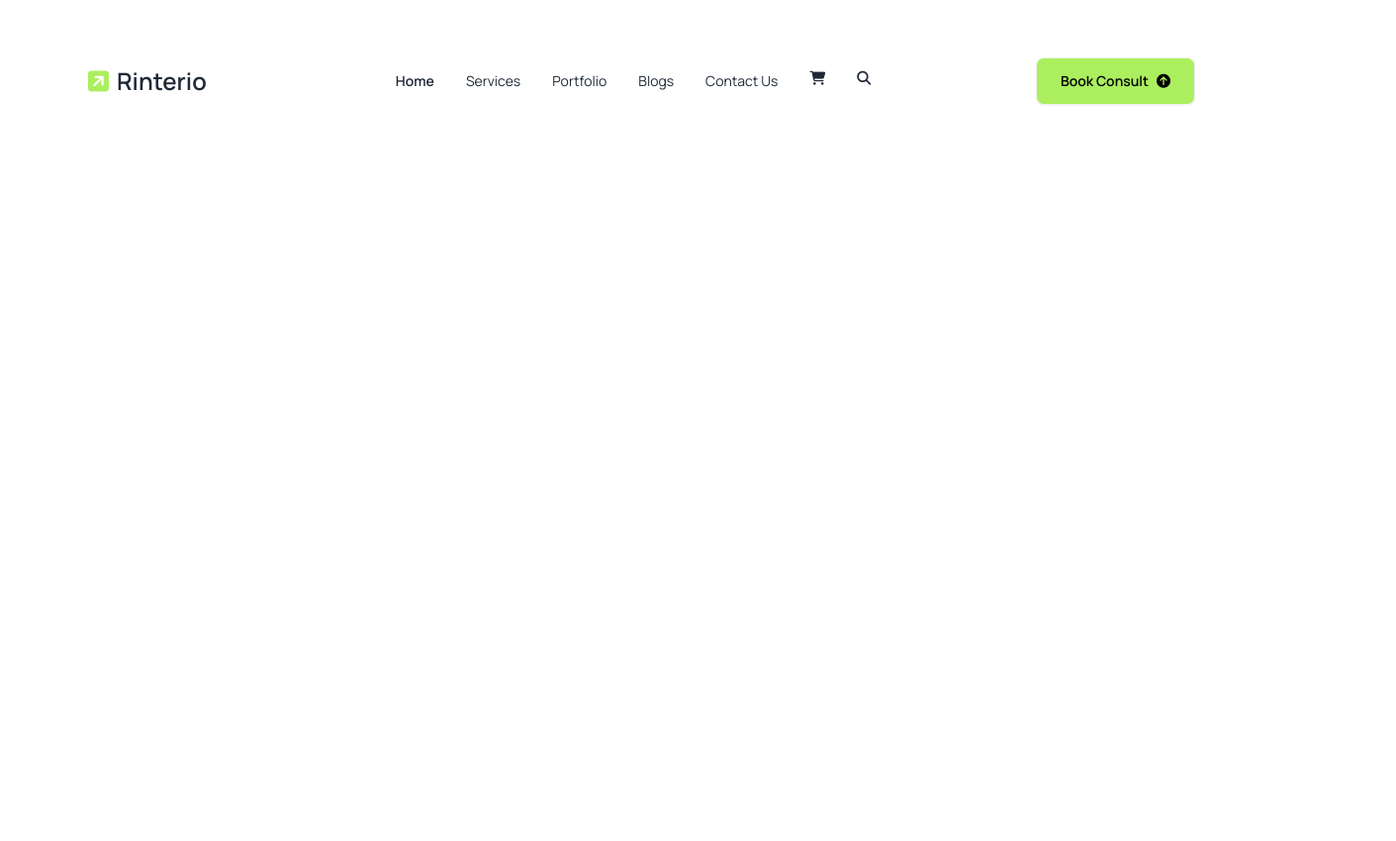
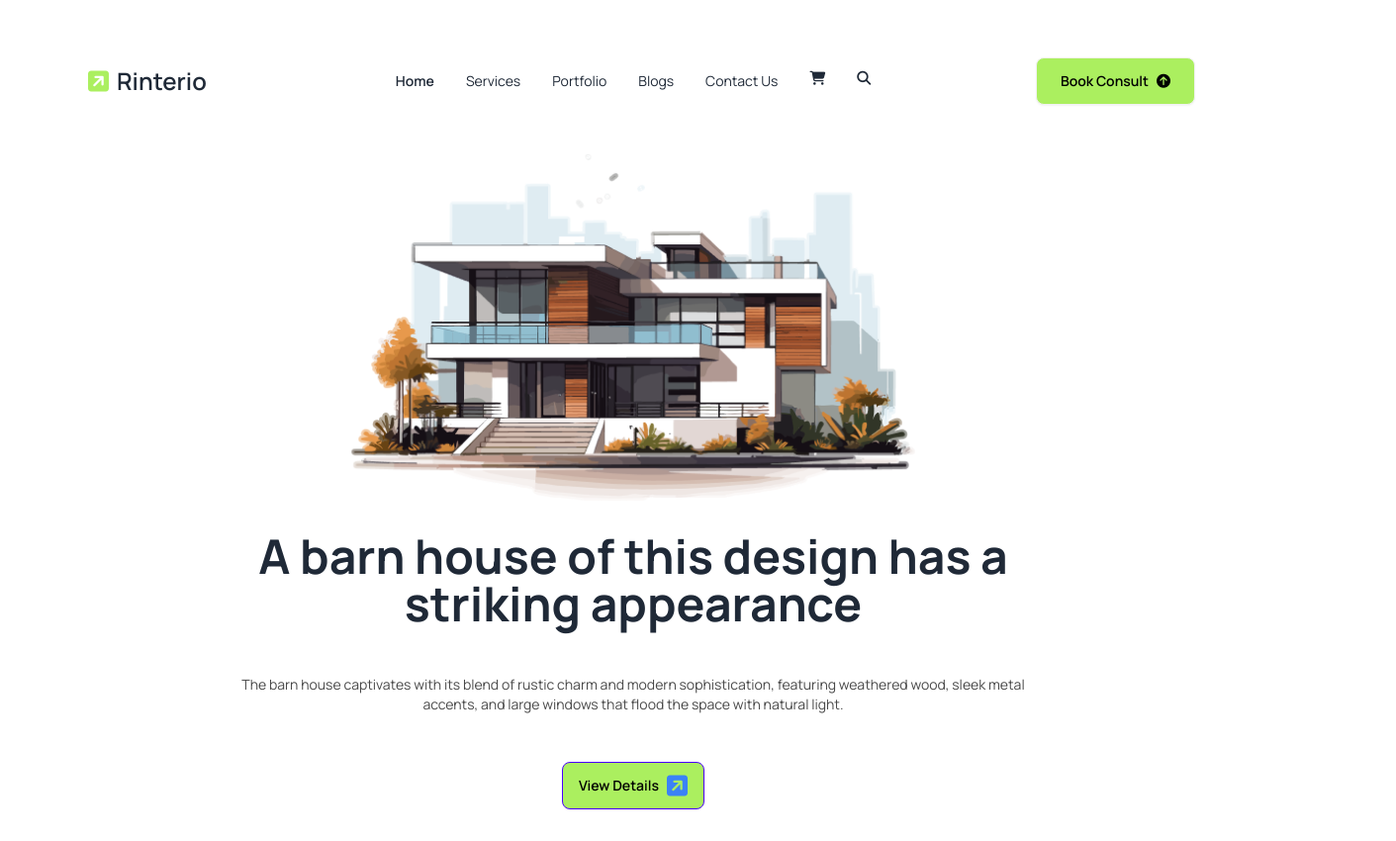
Before and after one commit to SADMAN-SADID-052/B10-A-3, a plain HTML site: page index.html in a window 1280 px wide. Shown: the whole page at 99% size, 1411 px wide, since content can reach past the window. Before the commit the page ends 800 px from the top, so only its background shows below. Drawn offline with nearby package versions, Linux system fonts and the light colour scheme.

Commit message:
bannar section design

```diff
--- a/index.html
+++ b/index.html
@@ -60,26 +60,6 @@
           <div class="navbar bg-base-100">
             <div class="navbar-start">
 
-              <a class="btn btn-ghost text-2xl font-semibold"> <i class="fa-solid fa-square-arrow-up-right text-[#ABEF5F]"></i>Rinterio</a>
-            </div>
-            <div class="navbar-center hidden lg:flex">
-              <ul class="menu menu-horizontal px-1">
-                <li class="font-semibold"><a>Home</a></li>
-                <li><a>Services</a></li>
-                <li><a>Portfolio</a></li>
-                <li><a>Blogs</a></li>
-                <li><a>Contact Us</a></li>
-                <li><i class="fa-solid fa-cart-shopping "></i></li>
-                <li> <i class="fa-solid fa-magnifying-glass"></i></li>
-
-                </ul>
-            </div>
-
-
-            <div class="navbar-end ">
-              <a class="btn bg-[#ABEF5F] px-6 text-black">Book Consult <i class="fa-solid fa-circle-arrow-up"></i></a>
-            </div>
-
               <div class="dropdown">
                 <div tabindex="0" role="button" class="btn btn-ghost lg:hidden">
                   <svg
@@ -107,6 +87,28 @@
 
                 </ul>
               </div>
+
+              <a class="btn btn-ghost text-2xl font-semibold"> <i class="fa-solid fa-square-arrow-up-right text-[#ABEF5F]"></i>Rinterio</a>
+            </div>
+            <div class="navbar-center hidden lg:flex">
+              <ul class="menu menu-horizontal px-1">
+                <li class="font-semibold"><a>Home</a></li>
+                <li><a>Services</a></li>
+                <li><a>Portfolio</a></li>
+                <li><a>Blogs</a></li>
+                <li><a>Contact Us</a></li>
+                <li><i class="fa-solid fa-cart-shopping "></i></li>
+                <li> <i class="fa-solid fa-magnifying-glass"></i></li>
+
+                </ul>
+            </div>
+
+
+            <div class="navbar-end ">
+              <a class="btn bg-[#ABEF5F] px-6 text-black">Book Consult <i class="fa-solid fa-circle-arrow-up"></i></a>
+            </div>
+
+
           </div>
 
 
@@ -119,6 +121,28 @@
 
         <!-- Bannar section -->
 
+        <section>
+          <div class="card bg-base-100">
+            <figure class="px-10 pt-10">
+              <img
+                src="./assets/banner.png"
+                alt="Shoes"
+                class="rounded-xl" />
+            </figure>
+            <div class="card-body items-center text-center">
+              <h1 class="text-5xl font-bold">A barn house of this design has a <br>
+                striking appearance</h1>
+              <p class="text-sm mt-10 mb-10 text-[#494949]">The barn house captivates with its blend of rustic charm and modern sophistication, featuring weathered wood, sleek metal <br>
+                 accents, and large windows that flood the space with natural light.</p>
+              <div class="card-actions">
+                <button class="btn btn-primary bg-[#ABEF5F] text-black ">View Details <i class="fa-solid fa-square-arrow-up-right text-blue-500 text-2xl"></i></button>
+              </div>
+            </div>
+          </div>
+        </section>
+
+
+
     </main>
     <footer>
 
```
Lines whose indentation alone changed are shown as unchanged.
